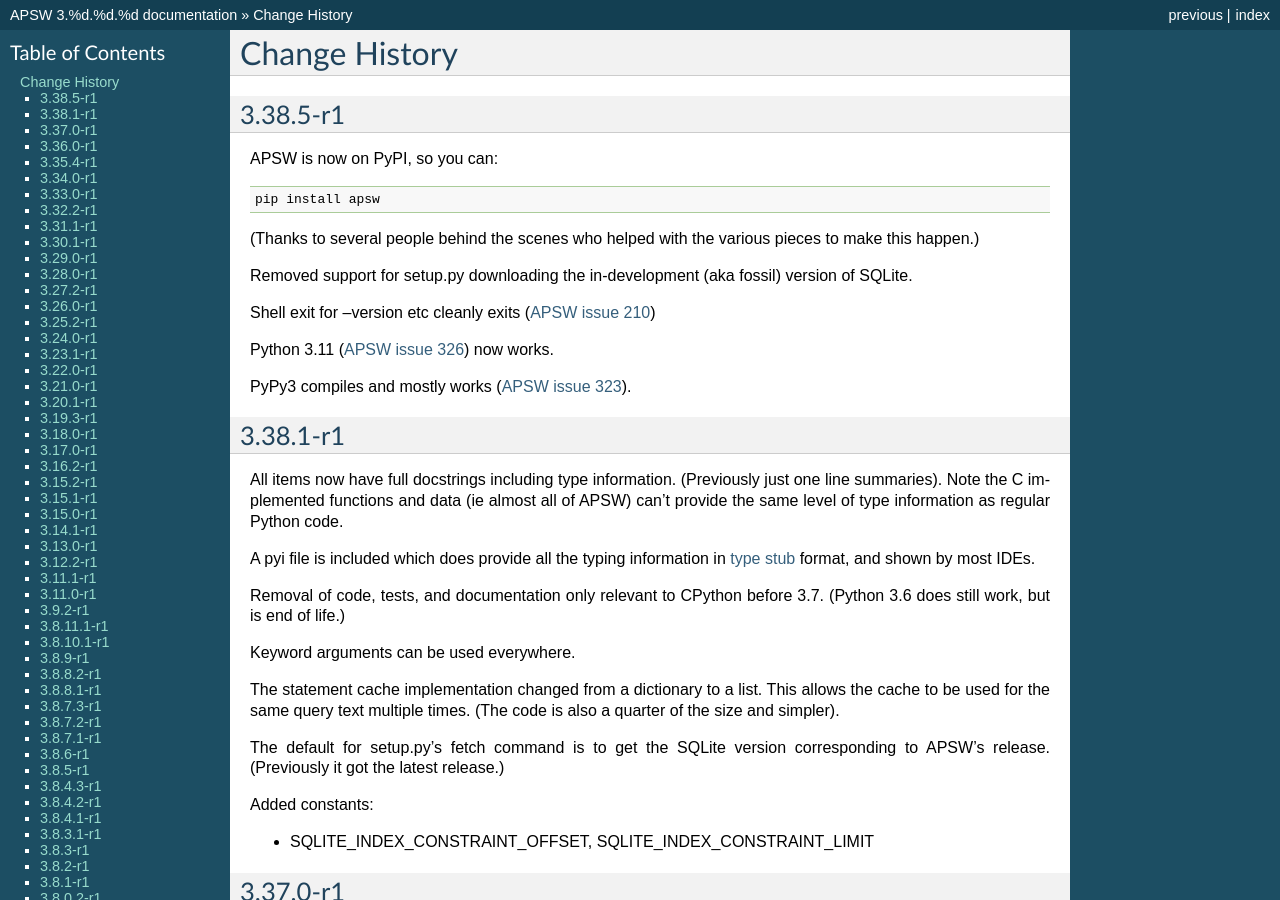
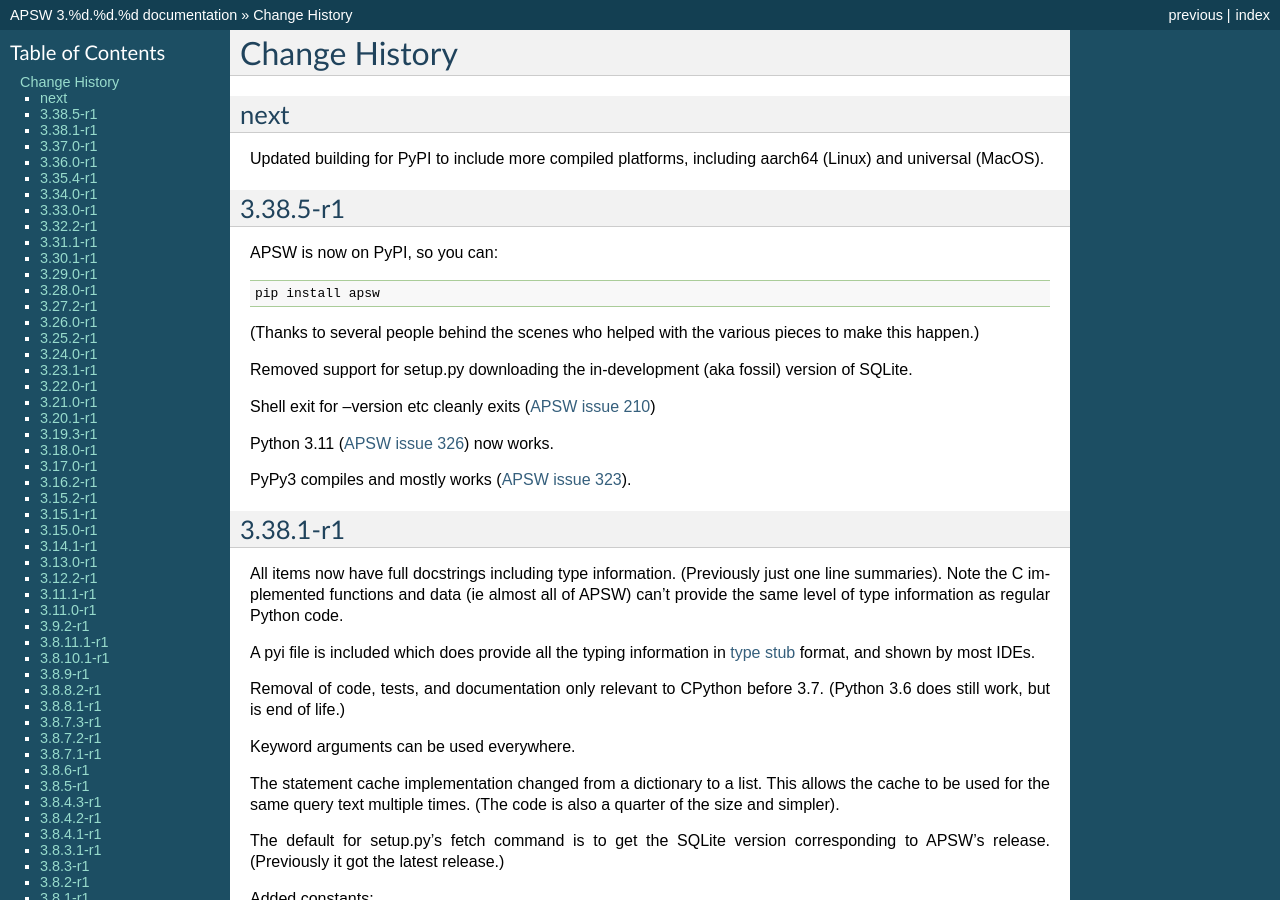
Before and after one commit to rogerbinns/apsw, a Sphinx documentation site: the page built from doc/changes.rst, in a window 1280 px wide and 900 px high. Built offline with Sphinx 7.4.7, drawn with Linux system fonts in a browser that asks for light colours; pages that are not in the unit, such as notebooks, are missing from menus; the version number is read from the project's files by our own code.

Commit message:
Mention workflow updates

```diff
--- a/doc/changes.rst
+++ b/doc/changes.rst
@@ -1,6 +1,13 @@
 Change History
 **************
 .. currentmodule:: apsw
+
+next
+====
+
+Updated building for PyPI to include more compiled platforms,
+including aarch64 (Linux) and universal (MacOS).
+
 
 3.38.5-r1
 =========
```
